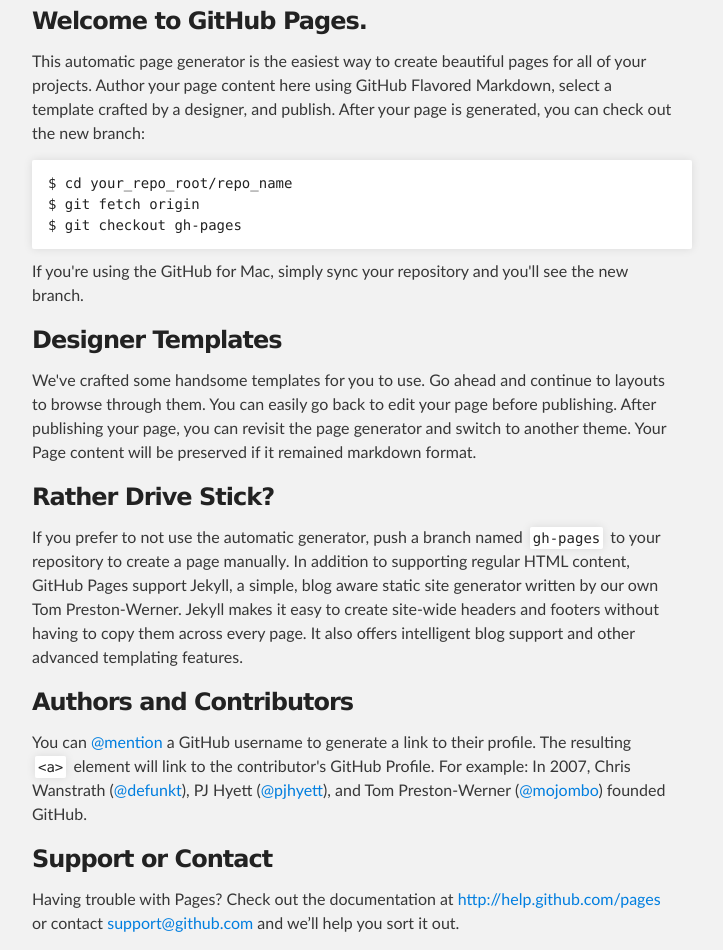
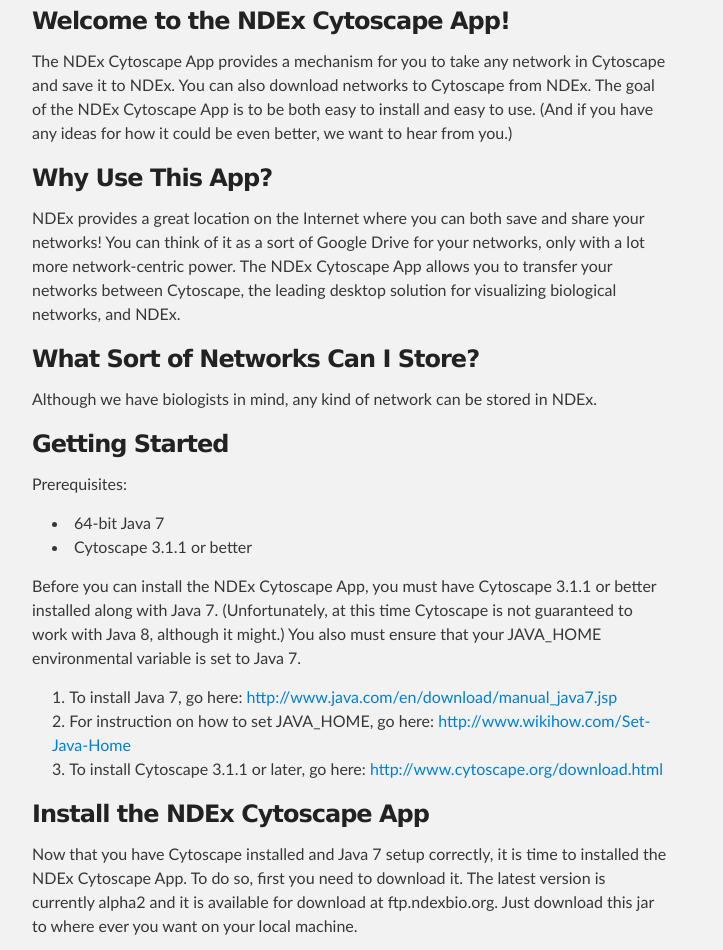
Before and after one commit to ndexbio/ndex-cytoscape-app, a plain HTML site: page index.html in a window 1280 px wide. Shown: the part 221-1171 px from the top of the page, without its empty margins (288-1011 px from the left). Drawn offline with Linux system fonts and the light colour scheme.

```diff
--- a/index.html
+++ b/index.html
@@ -32,36 +32,59 @@
     <div id="main_content_wrap" class="outer">
       <section id="main_content" class="inner">
         <h3>
-<a name="welcome-to-github-pages" class="anchor" href="#welcome-to-github-pages"><span class="octicon octicon-link"></span></a>Welcome to GitHub Pages.</h3>
+<a name="welcome-to-the-ndex-cytoscape-app" class="anchor" href="#welcome-to-the-ndex-cytoscape-app"><span class="octicon octicon-link"></span></a>Welcome to the NDEx Cytoscape App!</h3>
 
-<p>This automatic page generator is the easiest way to create beautiful pages for all of your projects. Author your page content here using GitHub Flavored Markdown, select a template crafted by a designer, and publish. After your page is generated, you can check out the new branch:</p>
-
-<pre><code>$ cd your_repo_root/repo_name
-$ git fetch origin
-$ git checkout gh-pages
-</code></pre>
-
-<p>If you're using the GitHub for Mac, simply sync your repository and you'll see the new branch.</p>
+<p>The NDEx Cytoscape App provides a mechanism for you to take any network in Cytoscape and save it to NDEx. You can also download networks to Cytoscape from NDEx. The goal of the NDEx Cytoscape App is to be both easy to install and easy to use. (And if you have any ideas for how it could be even better, we want to hear from you.)</p>
 
 <h3>
-<a name="designer-templates" class="anchor" href="#designer-templates"><span class="octicon octicon-link"></span></a>Designer Templates</h3>
+<a name="why-use-this-app" class="anchor" href="#why-use-this-app"><span class="octicon octicon-link"></span></a>Why Use This App?</h3>
 
-<p>We've crafted some handsome templates for you to use. Go ahead and continue to layouts to browse through them. You can easily go back to edit your page before publishing. After publishing your page, you can revisit the page generator and switch to another theme. Your Page content will be preserved if it remained markdown format.</p>
+<p>NDEx provides a great location on the Internet where you can both save and share your networks! You can think of it as a sort of Google Drive for your networks, only with a lot more network-centric power. The NDEx Cytoscape App allows you to transfer your networks between Cytoscape, the leading desktop solution for visualizing biological networks, and NDEx. </p>
 
 <h3>
-<a name="rather-drive-stick" class="anchor" href="#rather-drive-stick"><span class="octicon octicon-link"></span></a>Rather Drive Stick?</h3>
+<a name="what-sort-of-networks-can-i-store" class="anchor" href="#what-sort-of-networks-can-i-store"><span class="octicon octicon-link"></span></a>What Sort of Networks Can I Store?</h3>
 
-<p>If you prefer to not use the automatic generator, push a branch named <code>gh-pages</code> to your repository to create a page manually. In addition to supporting regular HTML content, GitHub Pages support Jekyll, a simple, blog aware static site generator written by our own Tom Preston-Werner. Jekyll makes it easy to create site-wide headers and footers without having to copy them across every page. It also offers intelligent blog support and other advanced templating features.</p>
+<p>Although we have biologists in mind, any kind of network can be stored in NDEx.</p>
+
+<h3>
+<a name="getting-started" class="anchor" href="#getting-started"><span class="octicon octicon-link"></span></a>Getting Started</h3>
+
+<p>Prerequisites:</p>
+
+<ul>
+<li>64-bit Java 7</li>
+<li>Cytoscape 3.1.1 or better</li>
+</ul>
+
+<p>Before you can install the NDEx Cytoscape App, you must have Cytoscape 3.1.1 or better installed along with Java 7. (Unfortunately, at this time Cytoscape is not guaranteed to work with Java 8, although it might.) You also must ensure that your JAVA_HOME environmental variable is set to Java 7.</p>
+
+<ol>
+<li>To install Java 7, go here: <a href="http://www.java.com/en/download/manual_java7.jsp">http://www.java.com/en/download/manual_java7.jsp</a>
+</li>
+<li>For instruction on how to set JAVA_HOME, go here: <a href="http://www.wikihow.com/Set-Java-Home">http://www.wikihow.com/Set-Java-Home</a>
+</li>
+<li>To install Cytoscape 3.1.1 or later, go here: <a href="http://www.cytoscape.org/download.html">http://www.cytoscape.org/download.html</a>
+</li>
+</ol>
+
+<h3>
+<a name="install-the-ndex-cytoscape-app" class="anchor" href="#install-the-ndex-cytoscape-app"><span class="octicon octicon-link"></span></a>Install the NDEx Cytoscape App</h3>
+
+<p>Now that you have Cytoscape installed and Java 7 setup correctly, it is time to installed the NDEx Cytoscape App. To do so, first you need to download it. The latest version is currently alpha2 and it is available for download at ftp.ndexbio.org. Just download this jar to where ever you want on your local machine.</p>
+
+<p>Next, you need to install the App.
+1. Open up Cytoscape and select App Manager from the Apps menu:
+<img src="https://raw.githubusercontent.com/ndexbio/ndex-cytoscape-app/develop/docs/tutorial_images/app-manager-menu.png" alt=""></p>
 
 <h3>
 <a name="authors-and-contributors" class="anchor" href="#authors-and-contributors"><span class="octicon octicon-link"></span></a>Authors and Contributors</h3>
 
-<p>You can <a href="https://github.com/blog/821" class="user-mention">@mention</a> a GitHub username to generate a link to their profile. The resulting <code>&lt;a&gt;</code> element will link to the contributor's GitHub Profile. For example: In 2007, Chris Wanstrath (<a href="https://github.com/defunkt" class="user-mention">@defunkt</a>), PJ Hyett (<a href="https://github.com/pjhyett" class="user-mention">@pjhyett</a>), and Tom Preston-Werner (<a href="https://github.com/mojombo" class="user-mention">@mojombo</a>) founded GitHub.</p>
+<p>The NDEx Cytoscape App was developed by the <a href="http://www.ndexbio.org/">NDEx Project</a> at UC San Diego.</p>
 
 <h3>
 <a name="support-or-contact" class="anchor" href="#support-or-contact"><span class="octicon octicon-link"></span></a>Support or Contact</h3>
 
-<p>Having trouble with Pages? Check out the documentation at <a href="http://help.github.com/pages">http://help.github.com/pages</a> or contact <a href="mailto:support@github.com">support@github.com</a> and we’ll help you sort it out.</p>
+<p>Questions or comments? Contact our NDEx Project Coordinator Rudi Pillich: rpillich at ucsd.edu</p>
       </section>
     </div>
 
```
Also changed, not shown: params.json (+1 -1 lines).
